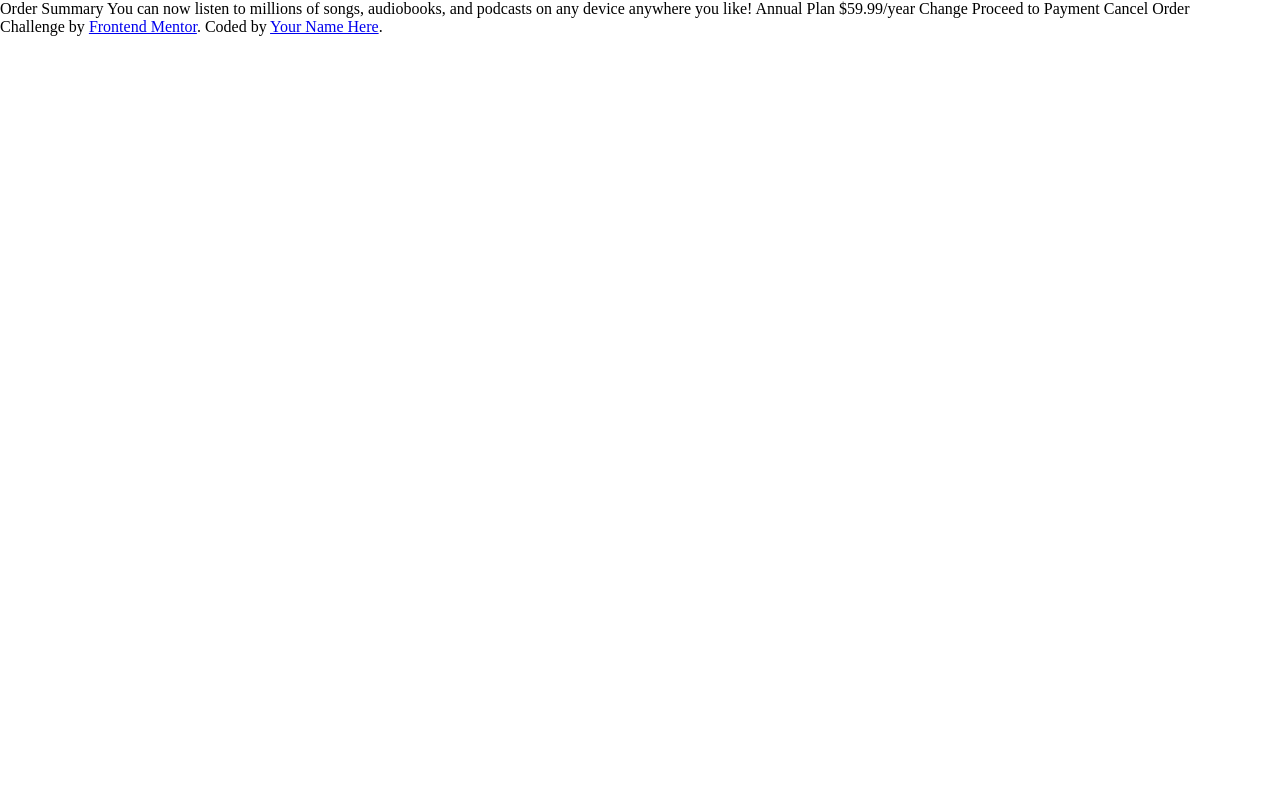
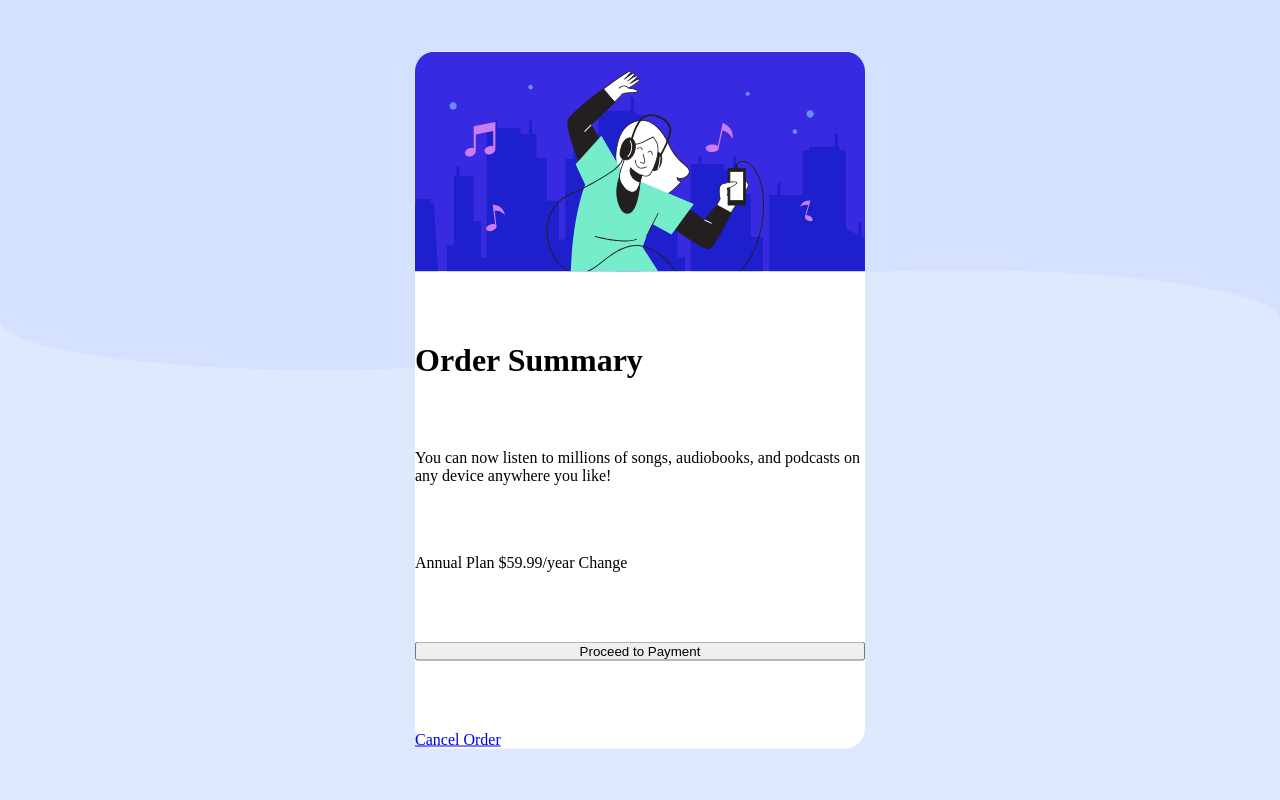
Before and after one commit to madroosterlab/FEM-OrderSummary, a plain HTML site: page index.html in a window 1280 px wide. Drawn offline with Linux system fonts and the light colour scheme.

Commit message:
styled desktop minus card

```diff
--- a/index.html
+++ b/index.html
@@ -18,15 +18,23 @@
     <link rel="stylesheet" href="style.css" />
   </head>
   <body>
-    Order Summary You can now listen to millions of songs, audiobooks, and
-    podcasts on any device anywhere you like! Annual Plan $59.99/year Change
-    Proceed to Payment Cancel Order
+    <div class="first-bg"></div>
+    <div class="wave1"></div>
 
-    <div class="attribution">
-      Challenge by
-      <a href="https://www.frontendmentor.io?ref=challenge" target="_blank"
-        >Frontend Mentor</a
-      >. Coded by <a href="#">Your Name Here</a>.
+    <div class="wave2"></div>
+    <div class="second-bg"></div>
+    <div class="card">
+      <img
+        src="./images/illustration-hero.svg"
+        alt="person listening to music and dancing"
+      />
+      <h1>Order Summary</h1>
+      <p>
+        You can now listen to millions of songs, audiobooks, and podcasts on any
+        device anywhere you like!
+      </p>
+      <div class="price">Annual Plan $59.99/year Change</div>
+      <button>Proceed to Payment</button><a href="#"> Cancel Order</a>
     </div>
   </body>
 </html>
--- a/main.scss
+++ b/main.scss
@@ -15,3 +15,54 @@ $blue50: #f7f9ff;
   padding: 0;
   margin: 0;
 }
+body {
+  position: relative;
+  .first-bg {
+    position: relative;
+    background-color: $blue150;
+    height: 40vh;
+  }
+  .second-bg {
+    position: relative;
+    background-color: $blue100;
+    height: 60vh;
+  }
+  .wave1 {
+    position: absolute;
+    background-color: $blue150;
+    height: 100px;
+    top: 270px;
+    z-index: 10;
+    width: 50vw;
+    border-radius: 50%;
+  }
+  .wave2 {
+    position: absolute;
+    background-color: $blue100;
+    height: 100px;
+    top: 270px;
+    right: 0;
+    z-index: 10;
+    width: 50vw;
+    border-radius: 50%;
+  }
+
+  .card {
+    position: absolute;
+    top: 50%;
+    left: 50%;
+    transform: translate(-50%, -50%);
+    z-index: 20;
+    width: 450px;
+    height: 697px;
+    background-color: $white;
+    border-radius: 20px;
+    margin: 0 auto;
+    display: flex;
+    flex-direction: column;
+    justify-content: space-between;
+    img {
+      border-radius: 20px 20px 0 0;
+    }
+  }
+}
```
Also changed, not shown: style.css, 1 other file.
